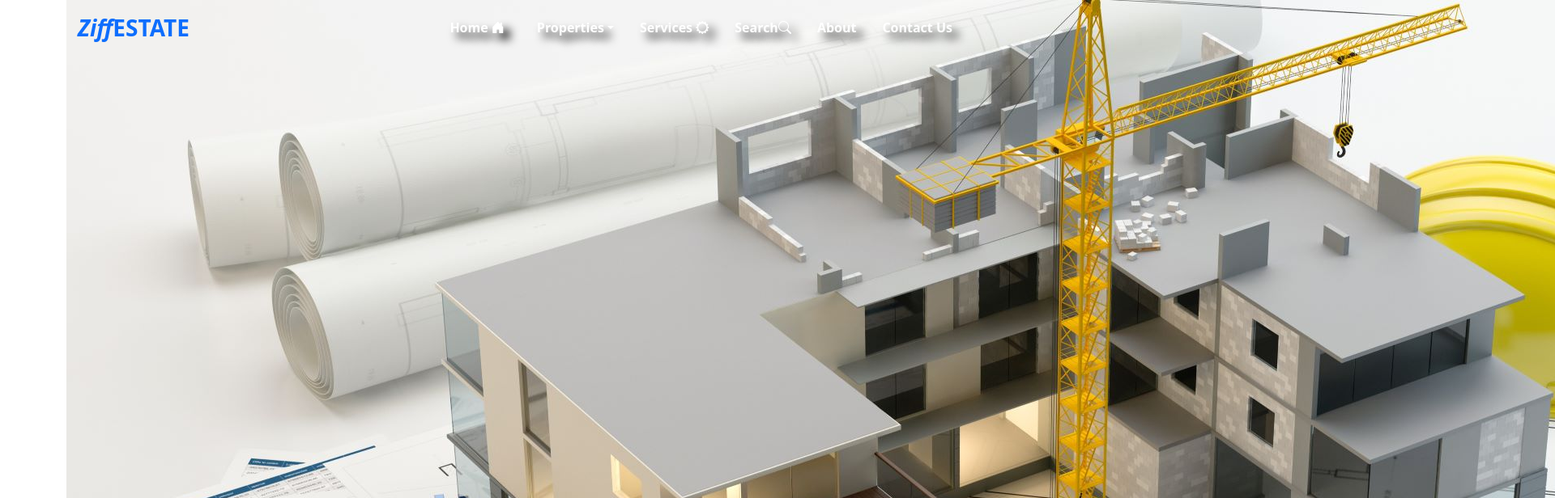
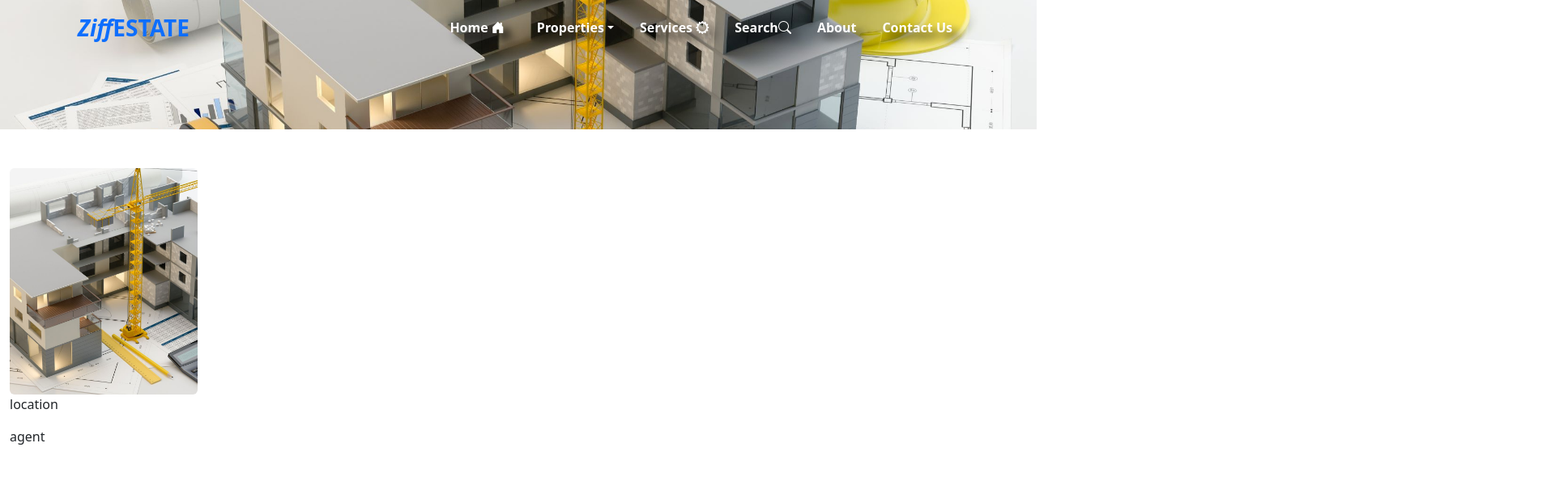
Before and after one commit to Chinaka-Fortune/realEstate, a React (Create React App) app in the folder real_estate/: page /newProperties in a window 1280 px wide. Shown: the top 616 px of the page at 81% size, 1920 px wide, since content can reach past the window. Built offline with nearby package versions, Linux system fonts and the light colour scheme.

Commit message:
new properties section

```diff
--- a/real_estate/src/newProperties/NewProperties.js
+++ b/real_estate/src/newProperties/NewProperties.js
@@ -1,18 +1,27 @@
-import React from 'react'
-import NewPropertiesComp from './NewPropertiesComp'
-import propertyDev from "./newPropImages/Property-Development-Fateck-4.jpg"
-import "./newProperties.css"
-import "../index.css"
+import React from "react";
+import NewPropertiesComp from "./NewPropertiesComp";
+import propertyDev from "./newPropImages/Property-Development-Fateck-4.jpg";
+import "./newProperties.css";
+import "../index.css";
 const NewProperties = () => {
   return (
-    <div className='container'>
-      <div className="row">
-        <div className="col-2">
-            <NewPropertiesComp propertyPix ={propertyDev} propertyText ="lorem5 gges ansj"/>
+    <div>
+      <img src={propertyDev} alt="" className="propertyBanner" />
+
+      <div className="container-fluid mt-5">
+        <div className="row">
+          <div className="col-2 bb">
+            <img src={propertyDev} alt="" className="rounded" />
+            <div>
+              <p>location</p>
+              <p>agent</p>
+
+            </div>
+          </div>
         </div>
       </div>
     </div>
-  )
-}
+  );
+};
 
-export default NewProperties
+export default NewProperties;
--- a/real_estate/src/newProperties/NewPropertiesComp.js
+++ /dev/null
@@ -1,17 +0,0 @@
-import React from 'react'
-
-const NewPropertiesComp = ({propertyPix, propertyText}) => {
-  return (
-    <div className='component-prop'>
-      <img src={propertyPix} alt="" />
-      <div className="content">
-        <p>{propertyText}</p>
-        <p></p>
-        <p></p>
-        <p></p>
-      </div>
-    </div>
-  )
-}
-
-export default NewPropertiesComp
--- a/real_estate/src/newProperties/newProperties.css
+++ b/real_estate/src/newProperties/newProperties.css
@@ -0,0 +1,21 @@
+*{
+    margin: 0;
+    padding: 0;
+    box-sizing: border-box;
+ }
+
+ .propertyBanner{
+    width: 100%;
+    height: 20vh;
+    object-fit: cover;
+ }
+
+ .bb{
+    width: 20vw;
+    height: 35vh;
+ }
+ .bb img{
+    width: 100%;
+    height: 100%;
+    object-fit: cover;
+ }
```
